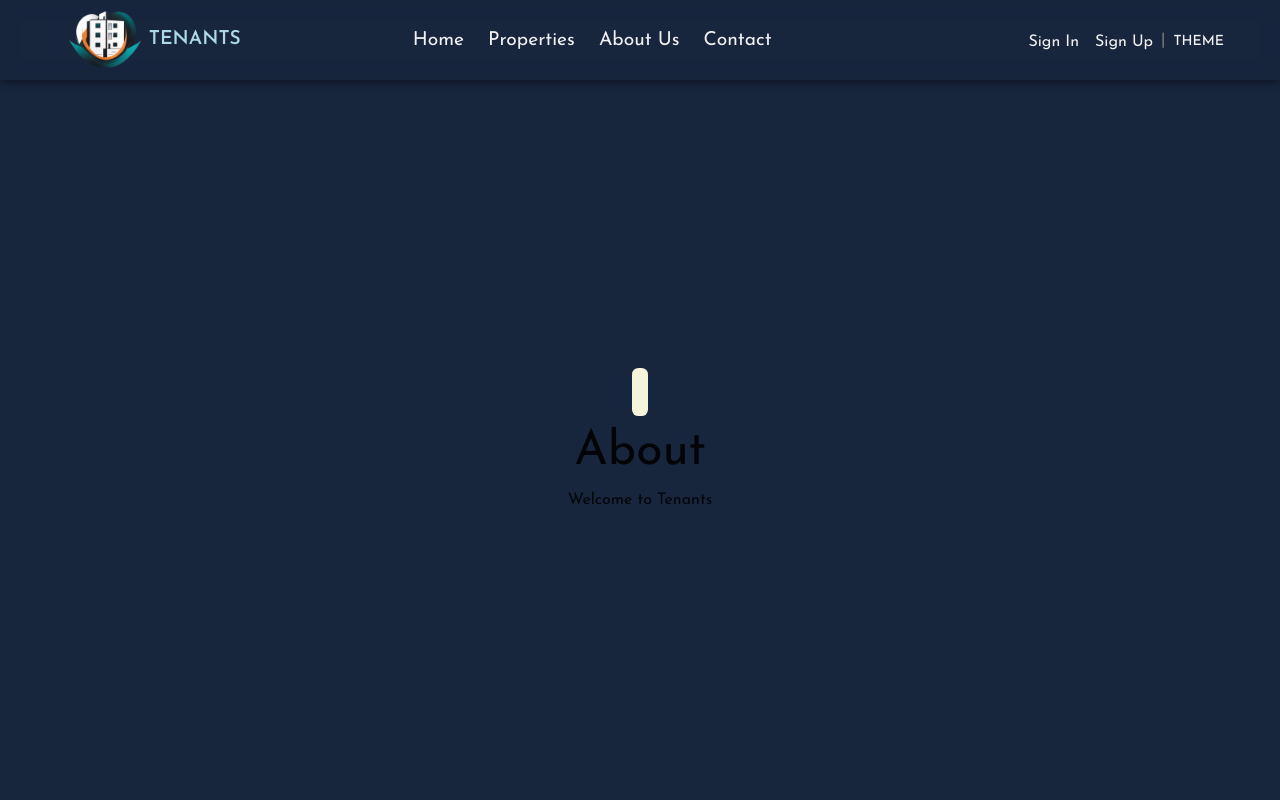
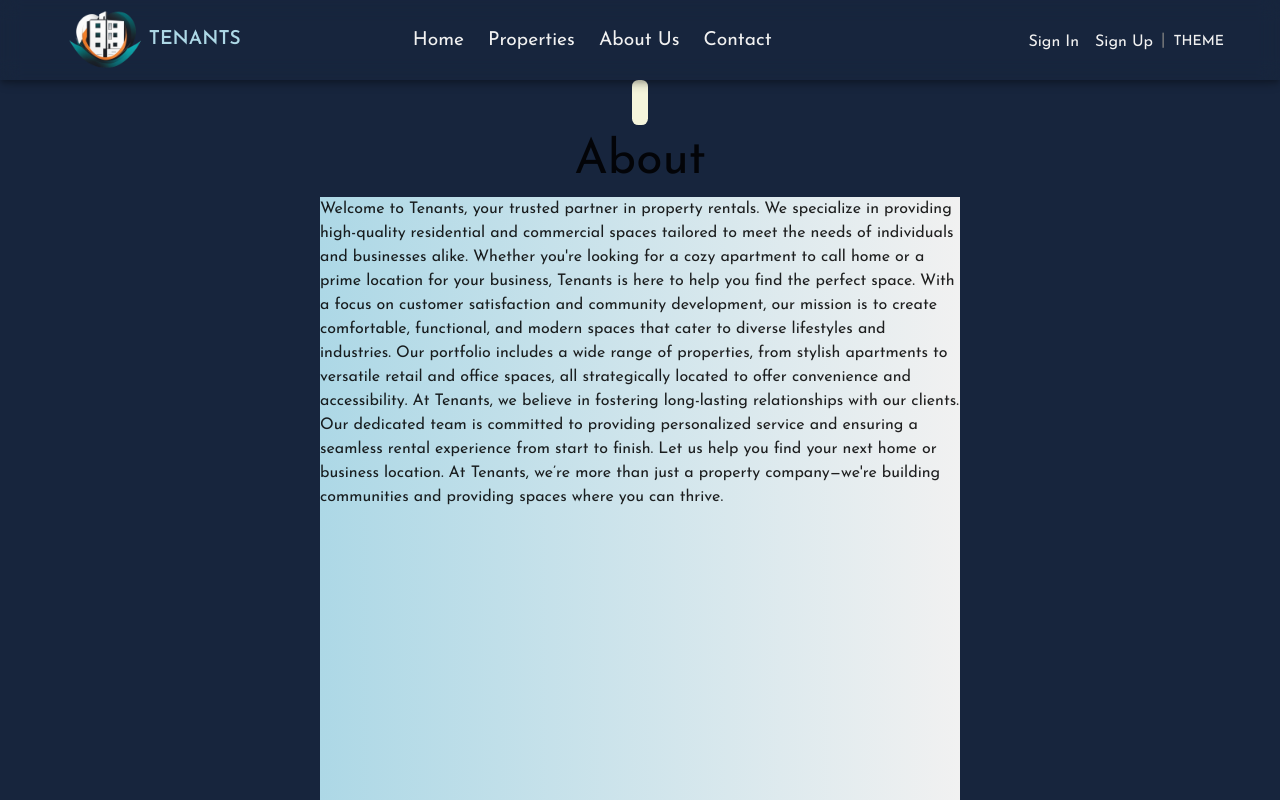
Before and after one commit to JoelSRJE/nextjs-estate, a Next.js app: page /about in a window 1280 px wide. Built offline with nearby package versions, Linux system fonts and the light colour scheme.

Commit message:
about section

```diff
--- a/src/app/(pages)/about/page.jsx
+++ b/src/app/(pages)/about/page.jsx
@@ -1,7 +1,7 @@
 import { Box, Typography } from "@mui/material";
 import React from "react";
 
-function About() {
+const About = () => {
   return (
     <Box
       sx={{
@@ -24,11 +24,36 @@ function About() {
         }}
       />
       <Typography sx={{ fontSize: "3rem" }}>About</Typography>
-      <Box sx={{ display: "flex" }}>
-        <Typography>Welcome to Tenants</Typography>
+      <Box
+        sx={{
+          display: "flex",
+          height: "40rem",
+          width: "40rem",
+          background: "linear-gradient(to right, #add8e6, #F1F1F1)",
+        }}
+      >
+        <Typography>
+          Welcome to Tenants, your trusted partner in property rentals. We
+          specialize in providing high-quality residential and commercial spaces
+          tailored to meet the needs of individuals and businesses alike.
+          Whether you're looking for a cozy apartment to call home or a prime
+          location for your business, Tenants is here to help you find the
+          perfect space. With a focus on customer satisfaction and community
+          development, our mission is to create comfortable, functional, and
+          modern spaces that cater to diverse lifestyles and industries. Our
+          portfolio includes a wide range of properties, from stylish apartments
+          to versatile retail and office spaces, all strategically located to
+          offer convenience and accessibility. At Tenants, we believe in
+          fostering long-lasting relationships with our clients. Our dedicated
+          team is committed to providing personalized service and ensuring a
+          seamless rental experience from start to finish. Let us help you find
+          your next home or business location. At Tenants, we’re more than just
+          a property company—we're building communities and providing spaces
+          where you can thrive.
+        </Typography>
       </Box>
     </Box>
   );
-}
+};
 
 export default About;
--- a/src/app/(pages)/properties/page.jsx
+++ b/src/app/(pages)/properties/page.jsx
@@ -186,7 +186,11 @@ const Properties = () => {
             </Box>
           ))
         ) : (
-          <Box>No results found...</Box>
+          <Box>
+            <Typography sx={{ color: "#FFF", fontSize: "1.5rem" }}>
+              No results found...
+            </Typography>
+          </Box>
         )}
       </Box>
       <Box>
```
